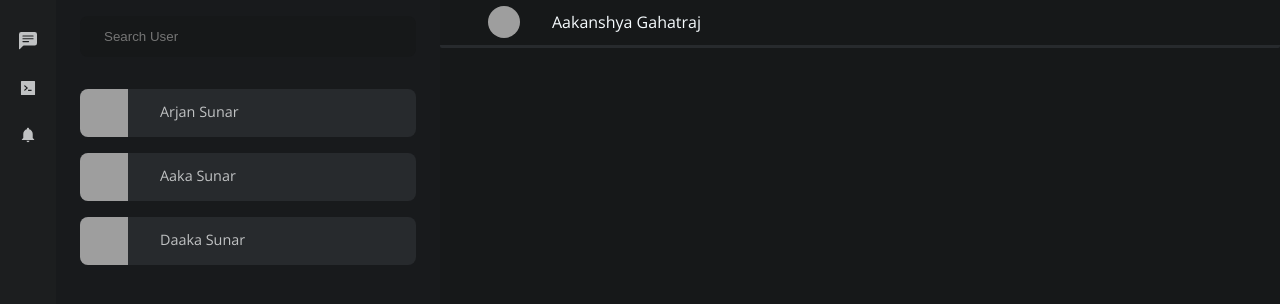
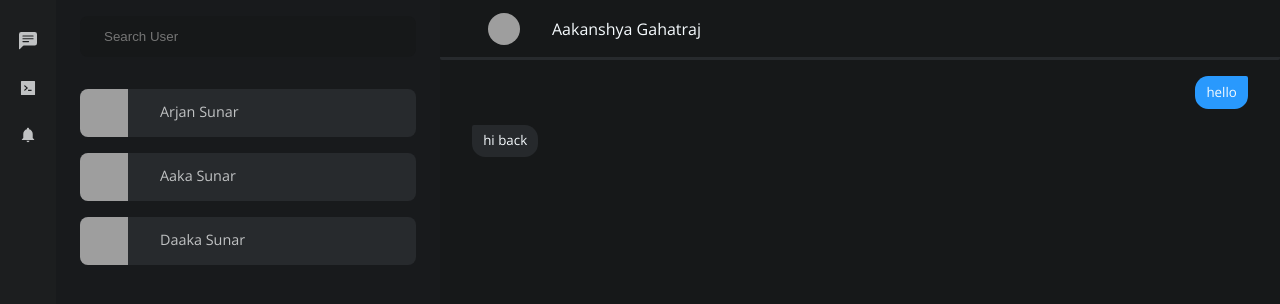
Before and after one commit to arjansunar/TeamCode, a Next.js app in the folder frontend/: page /chat in a window 1280 px wide. Shown: the top 304 px of the page. Built offline with nearby package versions, Linux system fonts and the light colour scheme; grey boxes are pictures that could not be loaded.

Commit message:
creating message bubbles and message box

```diff
--- a/frontend/src/components/chat/ChatBox.tsx
+++ b/frontend/src/components/chat/ChatBox.tsx
@@ -1,8 +1,25 @@
 import React from "react";
-import styled from "styled-components";
+import { AiFillPropertySafety } from "react-icons/ai";
+import styled, { css } from "styled-components";
 import colors from "../../theme/colors.json";
 
 type Props = {};
+
+const user = {
+  id: 1,
+  name: "Arjan Sunar",
+  photo: "https://avatars.githubusercontent.com/u/55121485?v=4",
+};
+const MESSAGES = [
+  {
+    id: 1,
+    message: "hello",
+  },
+  {
+    id: 2,
+    message: "hi back",
+  },
+];
 
 const ChatBox = (props: Props) => {
   return (
@@ -11,6 +28,16 @@ const ChatBox = (props: Props) => {
         <Img src="https://avatars.githubusercontent.com/u/55166361?v=4" />
         <Name>Aakanshya Gahatraj</Name>
       </Header>
+      <Body>
+        {!!MESSAGES ? (
+          MESSAGES.map((el, i) => {
+            return <Message isMe={user.id === el.id}>{el.message}</Message>;
+          })
+        ) : (
+          <h3>Send a message</h3>
+        )}
+      </Body>
+      <Footer></Footer>
     </Container>
   );
 };
@@ -19,6 +46,8 @@ export default ChatBox;
 
 const Container = styled.div`
   background-color: ${colors.theme["dark-800"]};
+  display: grid;
+  grid-template-rows: 60px 1fr 80px;
 `;
 
 const Header = styled.div`
@@ -27,7 +56,7 @@ const Header = styled.div`
   align-items: center;
   gap: 2rem;
   position: sticky;
-  padding: 0.4rem 3rem;
+  padding: 0 3rem;
 
   border-bottom: 3px solid ${colors.theme["dark-300"]};
   border-radius: 0 0 2px 2px;
@@ -41,3 +70,37 @@ const Img = styled.img`
   object-position: center;
   border-radius: 50%;
 `;
+
+const Body = styled.section`
+  display: flex;
+  flex-direction: column;
+  padding: 1rem 2rem;
+  font-size: smaller;
+  gap: 1rem;
+`;
+
+interface MessageProps {
+  isMe: boolean;
+}
+
+const messageBlueColor = colors.theme.message["bg-light-blue"];
+const MessageBlue = css`
+  background-color: ${messageBlueColor};
+  align-self: flex-end;
+  border-radius: 1em 2px 1em 1em;
+`;
+
+const Message = styled.p<MessageProps>`
+  padding: 0.6rem 0.7rem;
+  width: fit-content;
+  background-color: ${colors.theme.message["bg-gray"]};
+  position: relative;
+  border-radius: 2px 1em 1em 1em;
+
+  ${({ isMe }) => (isMe ? MessageBlue : null)}
+`;
+
+const Footer = styled.section`
+  background-color: ${colors.theme["dark-400"]};
+  padding: 0.8rem 2rem;
+`;
--- a/frontend/src/theme/colors.json
+++ b/frontend/src/theme/colors.json
@@ -8,6 +8,10 @@
     "dark-800": "#161819",
     "text-light": "#f6fbfe",
     "text-light-muted": "#c0c2c3",
-    "text-dark": "#272a2d"
+    "text-dark": "#272a2d",
+    "message": {
+      "bg-light-blue": "#2999fd",
+      "bg-gray": "#26292c"
+    }
   }
 }
```
